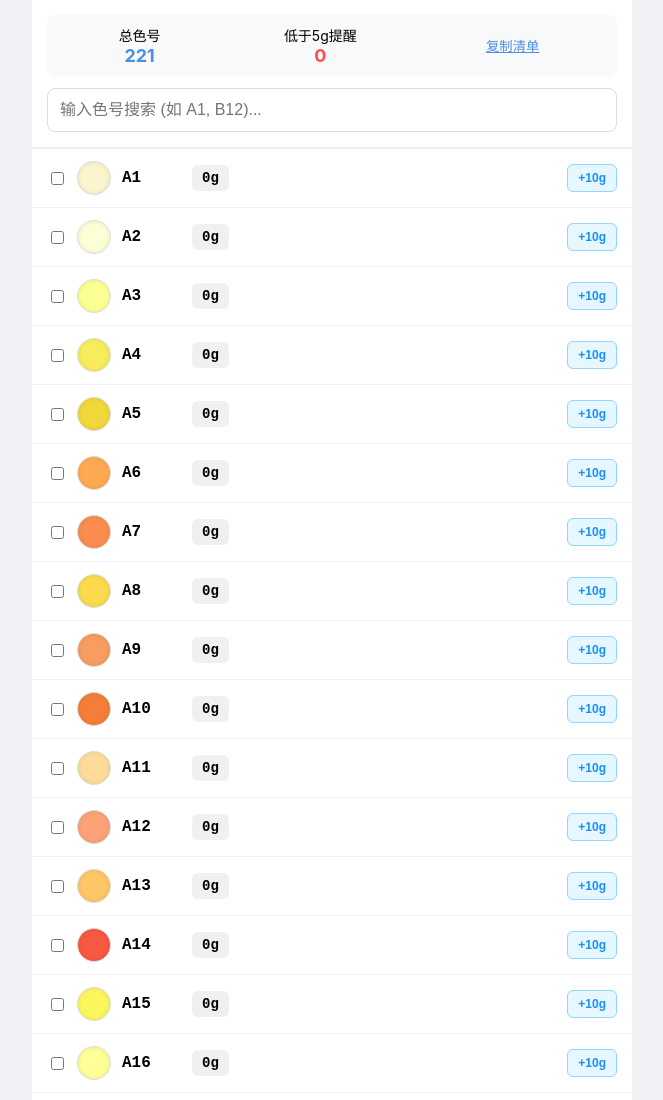
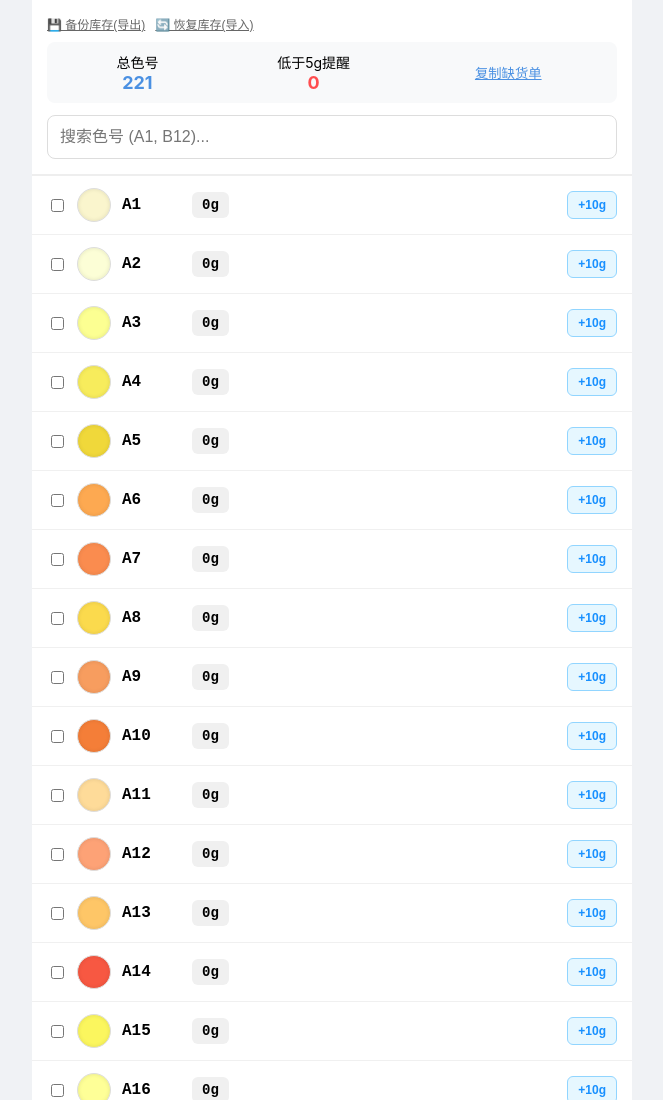
Before and after one commit to annielv111/BeadsInventory, a plain HTML site: page index.html in a window 1280 px wide. Shown: the top 1100 px of the page, without its empty margins (308-971 px from the left). Drawn offline with Linux system fonts and the light colour scheme.

Commit message:
Update index.html

```diff
--- a/index.html
+++ b/index.html
@@ -3,7 +3,7 @@
 <head>
     <meta charset="UTF-8">
     <meta name="viewport" content="width=device-width, initial-scale=1.0, maximum-scale=1.0, user-scalable=no">
-    <title>MARD 豆库 - 补货消耗版</title>
+    <title>MARD 豆库 - 专业发布版</title>
     <style>
         :root { --primary: #4a90e2; --warn: #ff4d4f; --bg: #f0f2f5; --success: #52c41a; }
         body { font-family: -apple-system, sans-serif; background: var(--bg); margin: 0; padding: 0; font-size: 14px; }
@@ -15,10 +15,13 @@
         .stat-item { text-align: center; }
         .stat-item b { display: block; font-size: 18px; color: var(--primary); }
 
+        /* 备份恢复按钮 */
+        .backup-zone { display: flex; gap: 10px; margin-bottom: 10px; }
+        .btn-text { font-size: 12px; color: #666; cursor: pointer; text-decoration: underline; background:none; border:none; padding:0; }
+
         /* 搜索框 */
         .search-bar { display: flex; gap: 10px; }
         #search { flex: 1; padding: 12px; border: 1px solid #ddd; border-radius: 8px; font-size: 16px; outline: none; }
-        #search:focus { border-color: var(--primary); }
 
         /* 列表渲染 */
         .bead-row { display: flex; align-items: center; padding: 12px 15px; border-bottom: 1px solid #f0f0f0; }
@@ -30,7 +33,6 @@
         .col-weight { flex: 1; display: flex; align-items: center; }
         .weight-badge { padding: 5px 10px; border-radius: 6px; background: #f0f0f0; font-weight: bold; font-family: monospace; cursor: pointer; }
         .weight-badge.low { background: var(--warn); color: white; }
-
         .col-action { width: 70px; text-align: right; }
         .btn-plus { background: #e6f7ff; color: #1890ff; border: 1px solid #91d5ff; padding: 6px 10px; border-radius: 6px; font-size: 12px; font-weight: bold; cursor: pointer; }
 
@@ -49,13 +51,17 @@
 
 <div class="container">
     <div class="header-sticky">
+        <div class="backup-zone">
+            <button class="btn-text" onclick="exportData()">💾 备份库存(导出)</button>
+            <button class="btn-text" onclick="importData()">🔄 恢复库存(导入)</button>
+        </div>
         <div class="stats">
             <div class="stat-item">总色号<b>221</b></div>
             <div class="stat-item">低于5g提醒<b id="count-low" style="color:var(--warn)">0</b></div>
-            <button onclick="copyLowList()" style="border:none; background:none; color:var(--primary); text-decoration:underline;">复制清单</button>
+            <button onclick="copyLowList()" style="border:none; background:none; color:var(--primary); text-decoration:underline;">复制缺货单</button>
         </div>
         <div class="search-bar">
-            <input type="text" id="search" placeholder="输入色号搜索 (如 A1, B12)..." oninput="render()">
+            <input type="text" id="search" placeholder="搜索色号 (A1, B12)..." oninput="render()">
         </div>
     </div>
 
@@ -63,8 +69,8 @@
 </div>
 
 <div class="footer-bar" id="footer" style="display:none;">
-    <div>已选 <span id="selNum" style="color:#ffec3d; font-weight:bold;">0</span> 个颜色</div>
-    <button class="btn-go" onclick="openConsumeModal()">填写粒数并消耗</button>
+    <div>已选 <span id="selNum" style="color:#ffec3d; font-weight:bold;">0</span> 色</div>
+    <button class="btn-go" onclick="openConsumeModal()">填写粒数并扣除</button>
 </div>
 
 <div class="overlay" id="mask" onclick="closeModal()"></div>
@@ -88,7 +94,7 @@
         {id:'M1',hex:'#bbc6b6'},{id:'M2',hex:'#909994'},{id:'M3',hex:'#697e81'},{id:'M4',hex:'#e0d4bc'},{id:'M5',hex:'#d1ccaf'},{id:'M6',hex:'#b0aa86'},{id:'M7',hex:'#b0a796'},{id:'M8',hex:'#ae8082'},{id:'M9',hex:'#a68862'},{id:'M10',hex:'#c4b3bb'},{id:'M11',hex:'#9d7693'},{id:'M12',hex:'#644b51'},{id:'M13',hex:'#c79266'},{id:'M14',hex:'#c27563'},{id:'M15',hex:'#747d7a'}
     ];
 
-    let data = JSON.parse(localStorage.getItem('mard_final_v1')) || MARD_DB.map(i => ({...i, w: 0, t: 5}));
+    let data = JSON.parse(localStorage.getItem('bead_stock_pro')) || MARD_DB.map(i => ({...i, w: 0, t: 5}));
     let sel = new Set();
 
     function render() {
@@ -119,7 +125,7 @@
             }
         });
         document.getElementById('count-low').innerText = lowCount;
-        localStorage.setItem('mard_final_v1', JSON.stringify(data));
+        localStorage.setItem('bead_stock_pro', JSON.stringify(data));
     }
 
     function toggleSelect(id) {
@@ -138,7 +144,7 @@
 
     function manualEdit(id) {
         const item = data.find(d => d.id === id);
-        const val = prompt(`【${id}】修改当前重量(g):`, item.w);
+        const val = prompt(`【${id}】直接设置重量(g):`, item.w);
         if (val !== null) { item.w = parseFloat(val) || 0; render(); }
     }
 
@@ -174,7 +180,6 @@
         sel.clear();
         document.getElementById('footer').style.display = 'none';
         render();
-        alert("消耗已同步！");
     }
 
     function closeModal() {
@@ -184,8 +189,36 @@
 
     function copyLowList() {
         const list = data.filter(d => d.w < d.t && d.w > 0).map(d => `${d.id}(${d.w}g)`).join(', ');
-        if(!list) return alert("暂无缺货颜色");
-        navigator.clipboard.writeText(list).then(() => alert("补货清单已复制到剪贴板"));
+        if(!list) return alert("库存充足！");
+        navigator.clipboard.writeText(list).then(() => alert("补货清单已复制"));
+    }
+
+    // --- 数据备份与恢复 ---
+    function exportData() {
+        const b64 = btoa(unescape(encodeURIComponent(JSON.stringify(data))));
+        const dummy = document.createElement("textarea");
+        document.body.appendChild(dummy);
+        dummy.value = b64;
+        dummy.select();
+        document.execCommand("copy");
+        document.body.removeChild(dummy);
+        alert("【备份成功】\n库存代码已复制到剪贴板，请粘贴并保存到你的手机备忘录或微信中。下次如需找回，点击'恢复'即可。");
+    }
+
+    function importData() {
+        const code = prompt("请粘贴之前备份的库存代码：");
+        if (code) {
+            try {
+                const decoded = JSON.parse(decodeURIComponent(escape(atob(code))));
+                if(Array.isArray(decoded)) {
+                    data = decoded;
+                    render();
+                    alert("【恢复成功】库存已更新！");
+                }
+            } catch(e) {
+                alert("无效的代码，恢复失败。");
+            }
+        }
     }
 
     render();
```
